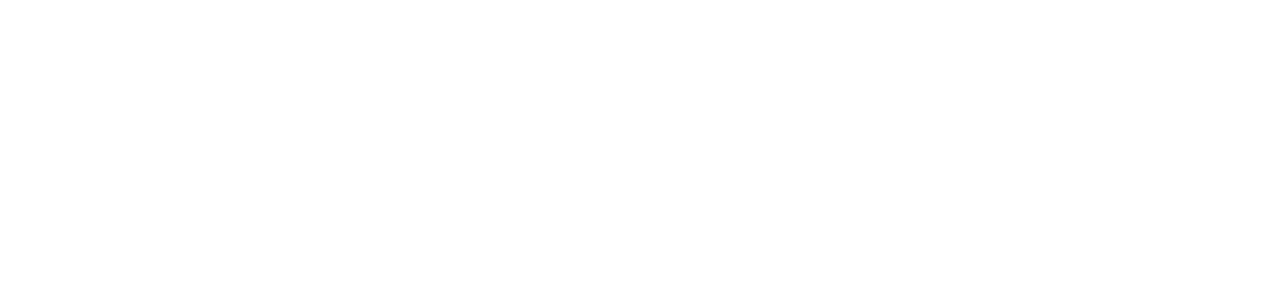
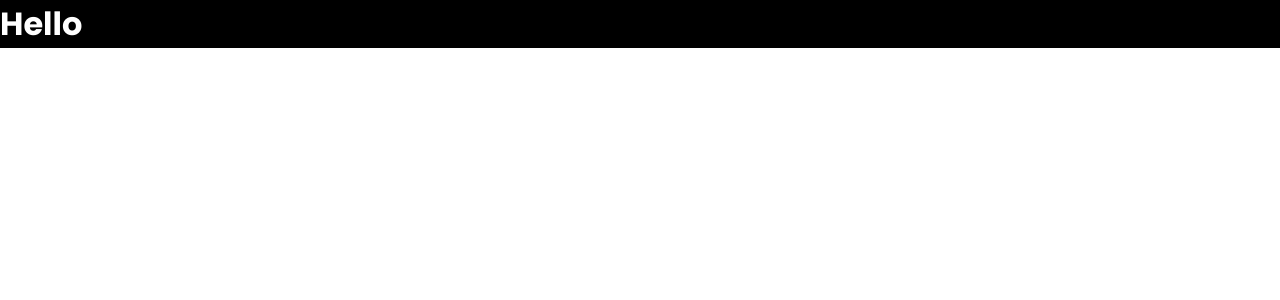
Before and after one commit to kumarlearns6767/neofi-assignment, a React (Create React App) app: page / in a window 1280 px wide. Shown: the top 300 px of the page. Built offline with nearby package versions, Linux system fonts and the light colour scheme.

Commit message:
adding hello

```diff
--- a/public/index.html
+++ b/public/index.html
@@ -24,7 +24,7 @@
       work correctly both with client-side routing and a non-root public URL.
       Learn how to configure a non-root public URL by running `npm run build`.
     -->
-    <title>React App</title>
+    <title>Neo Fi Assignment</title>
   </head>
   <body>
     <noscript>You need to enable JavaScript to run this app.</noscript>
--- a/src/App.css
+++ b/src/App.css
@@ -1,38 +1,13 @@
-.App {
-  text-align: center;
+@import url(https://fonts.bunny.net/css?family=poppins:100,100i,200,200i,300,300i,400,400i,500,500i,600,600i,700,700i,800,800i,900,900i);
+
+* {
+  margin:0;
+  padding:0;
+  font-family: 'Poppins', sans-serif;
 }
 
-.App-logo {
-  height: 40vmin;
-  pointer-events: none;
-}
-
-@media (prefers-reduced-motion: no-preference) {
-  .App-logo {
-    animation: App-logo-spin infinite 20s linear;
-  }
-}
-
-.App-header {
-  background-color: #282c34;
-  min-height: 100vh;
-  display: flex;
-  flex-direction: column;
-  align-items: center;
-  justify-content: center;
-  font-size: calc(10px + 2vmin);
+.App {
+  font-family: 'Poppins', sans-serif;
+  background: black;
   color: white;
 }
-
-.App-link {
-  color: #61dafb;
-}
-
-@keyframes App-logo-spin {
-  from {
-    transform: rotate(0deg);
-  }
-  to {
-    transform: rotate(360deg);
-  }
-}
--- a/src/App.js
+++ b/src/App.js
@@ -3,7 +3,7 @@ import './App.css';
 function App() {
   return (
     <div className="App">
-
+      <h1> Hello </h1>
     </div>
   );
 }
```
